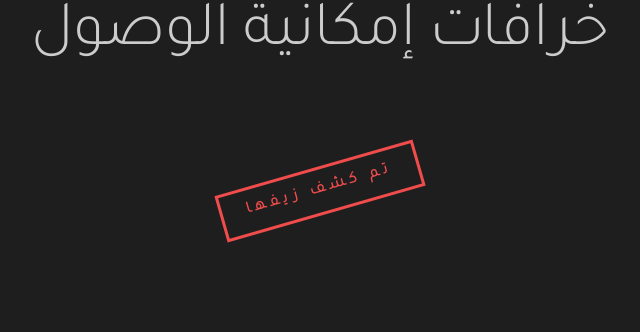
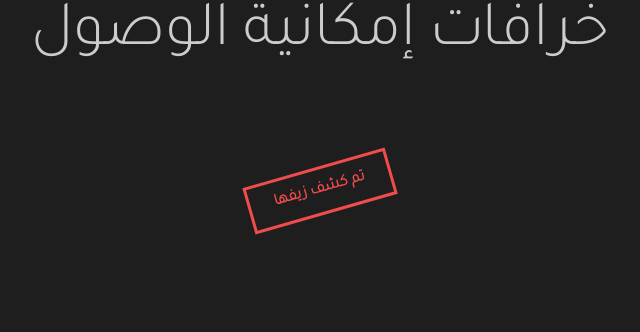
Before and after one commit to sergeicodes/a11ymyths, a web app: file ar/index.html in a window 1280 px wide. Shown: the part 227-559 px from the top of the page, without its empty margins (320-960 px from the left). Run offline with its HTML, style and script files only (its server is not run), Linux system fonts and the light colour scheme.

Commit message:
Update styles.css
Fixed letter-spacing

```diff
--- a/css/styles.css
+++ b/css/styles.css
@@ -65,7 +65,7 @@ strong {
   display: inline-block;
   padding: 0.5rem 1.5rem;
   transform: rotate(-16deg);
-  letter-spacing: 0.3rem;
+  letter-spacing: 0.0rem;
   font-weight: 600;
 }
 
```
